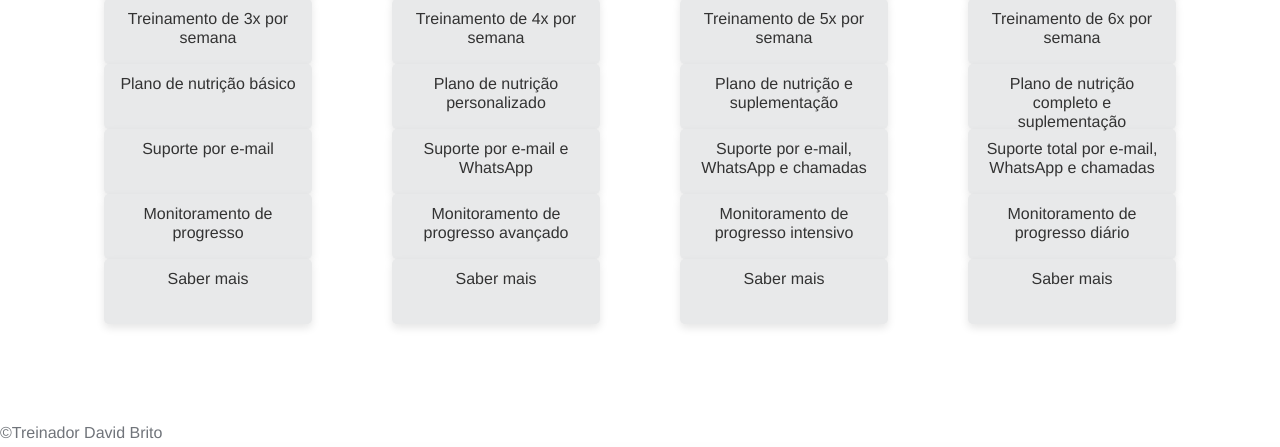
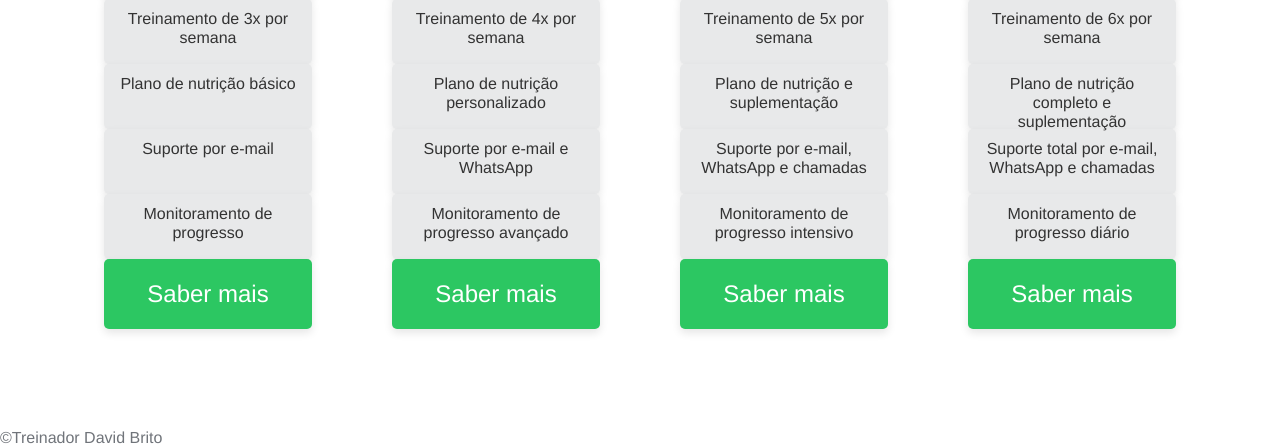
Before and after one commit to Lucas-Espindola-dev/projeto_personal, a Django app: page /home/ in a window 1280 px wide. Shown: the part 1299-1746 px from the top of the page. Run offline with Django 5.2, Linux system fonts and the light colour scheme.

Commit message:
Adding a plan btn style

```diff
--- a/static/css/styles.css
+++ b/static/css/styles.css
@@ -209,3 +209,12 @@ plan ul{
     background-color: #202b34;
     padding: 50px 0;
 }
+
+.plan .plan-btn {
+    background-color: #2cc762;
+    color: #fff;
+    font-size: 24px;
+    height: 70px;
+    line-height: 50px;
+    cursor: pointer;
+}
```
